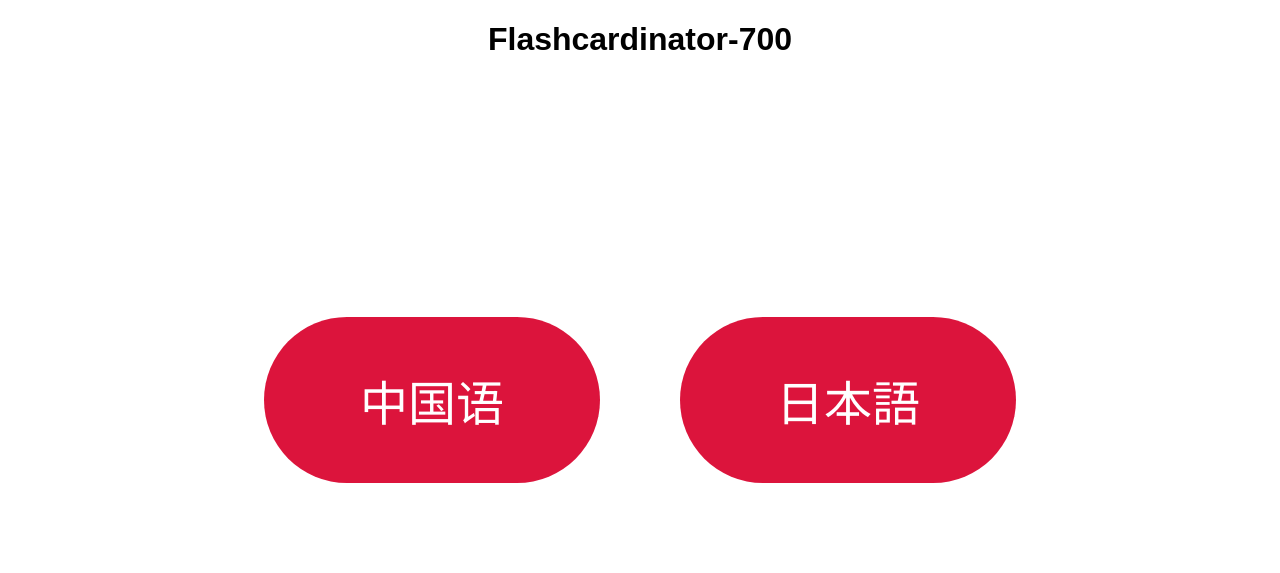
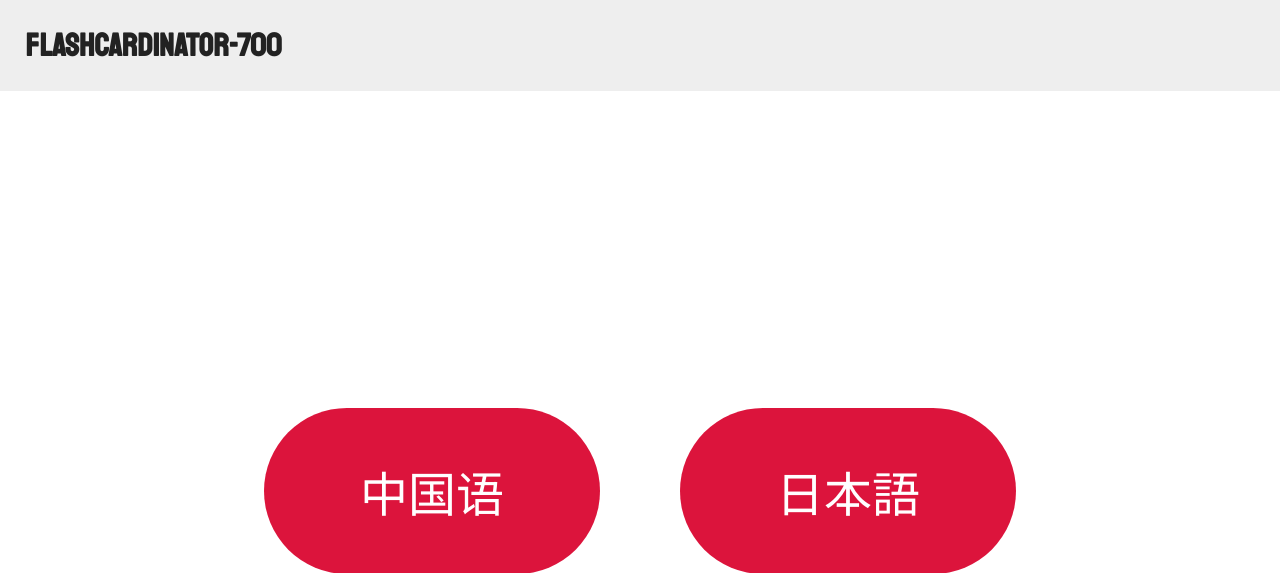
Before and after one commit to Alcarkse/Flashcardinator-7000, a PHP site: page / in a window 1280 px wide. Shown: the top 573 px of the page. Before the commit the page ends 483 px from the top, so only its background shows below. Run offline with PHP 8.4, Linux system fonts and the light colour scheme.

Commit message:
Further style progess

```diff
--- a/chineseVoc/_css/main.css
+++ b/chineseVoc/_css/main.css
@@ -14,6 +14,8 @@ src: url(fonts/NotoSansCJKsc-Light.otf);
 
 body {
     margin: 0;
+    font-family: 'Raleway', sans-serif;
+    overflow: hidden;
 }
 
 [lang="zh"], [lang="jp"] {
@@ -54,10 +56,18 @@ button:hover {
     cursor: pointer;
 }
 
+h1 {
+    font-family: "Staatliches", sans-serif;
+    color: #222;
+}
+h2 {
+    font-family: 'Open Sans', sans-serif;
+    color: #888;
+    margin: 0 0 2% 2%;
+}
 #title {
-    position: absolute;
     width: 100vw;
-    text-align: center;
-    font-family: "Staatliches", sans-serif;
-    font
+    padding: 2%;
+    margin: 0;
+    background-color: #eee;
 }
--- /dev/null
+++ b/chineseVoc/common/headStuff.html
@@ -0,0 +1,6 @@
+<meta charset="UTF-8">
+<meta name="viewport" content="width=device-width, initial-scale=1.0">
+<meta http-equiv="X-UA-Compatible" content="ie=edge">
+<link rel="stylesheet" href="_css/main.css">
+<link href="https://fonts.googleapis.com/css?family=Open+Sans:700|Raleway|Staatliches" rel="stylesheet">
+<title>Flashcardinator-700</title>
--- a/chineseVoc/index.php
+++ b/chineseVoc/index.php
@@ -1,11 +1,7 @@
 <!DOCTYPE html>
 <html lang="en">
     <head>
-    <meta charset="UTF-8">
-    <meta name="viewport" content="width=device-width, initial-scale=1.0">
-    <meta http-equiv="X-UA-Compatible" content="ie=edge">
-    <link rel="stylesheet" href="_css/main.css">
-    <title>Flashcardinator-700</title>
+        <?php include 'common/headStuff.html'; ?>
     </head>
 
     <body>
```
Also changed, not shown: chineseVoc/Flashcards.php (+11 -1 lines). Lines whose indentation alone changed are shown as unchanged.
